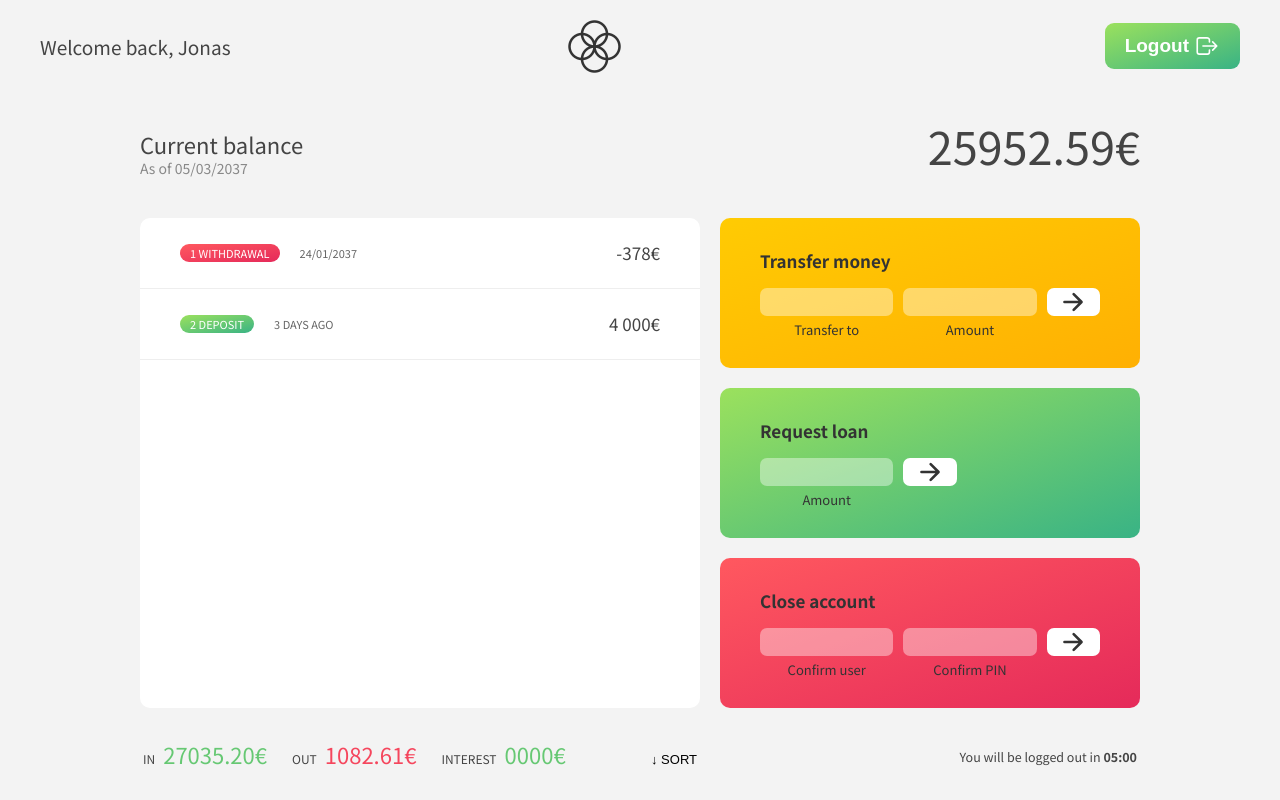
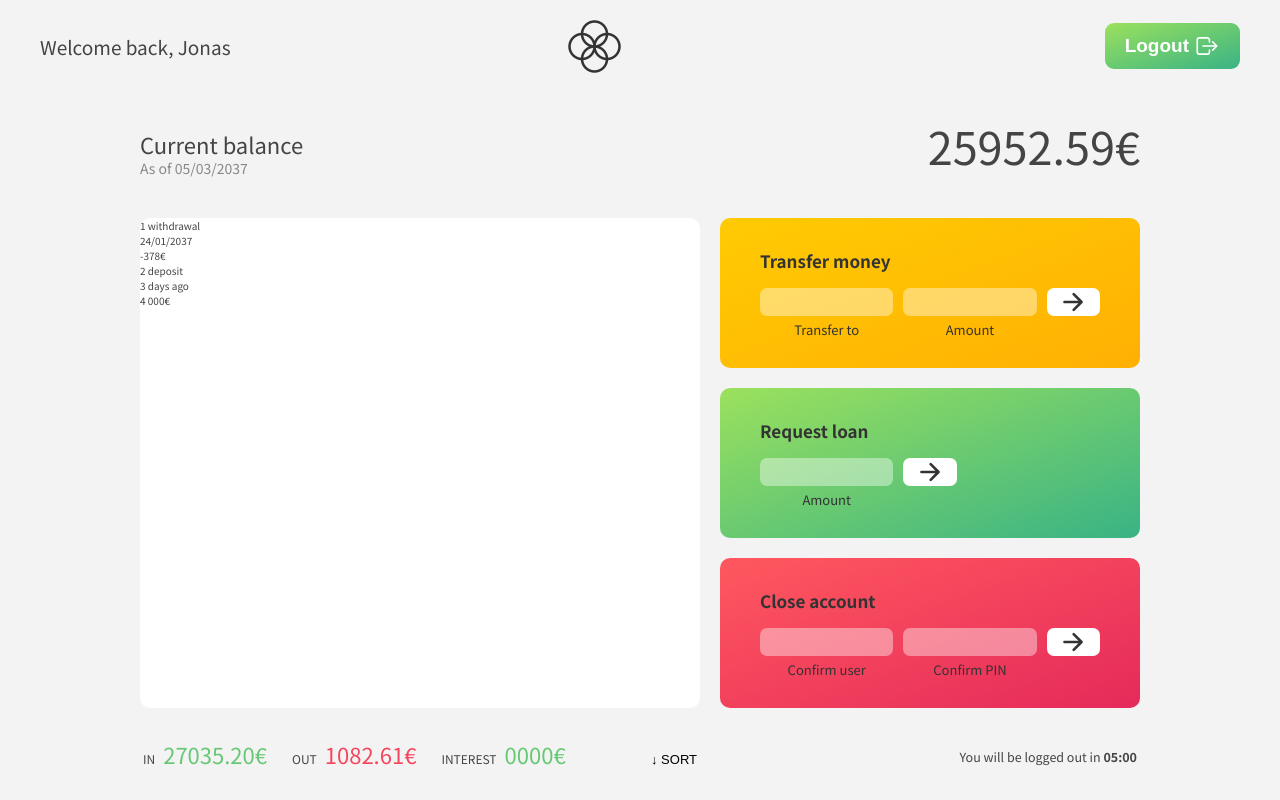
Before and after one commit to devBayo/Bankist-react-, a React (Create React App) app: page / in a window 1280 px wide. Built offline with nearby package versions, Linux system fonts and the light colour scheme.

Commit message:
modified styles

```diff
--- a/src/components/Main/Movements/Movements.module.css
+++ b/src/components/Main/Movements/Movements.module.css
@@ -4,40 +4,3 @@
   border-radius: 1rem;
   overflow: scroll;
 }
-
-.movements__row {
-  padding: 2.25rem 4rem;
-  display: flex;
-  align-items: center;
-  border-bottom: 1px solid #eee;
-}
-
-.movements__type {
-  font-size: 1.1rem;
-  text-transform: uppercase;
-  font-weight: 500;
-  color: #fff;
-  padding: 0.1rem 1rem;
-  border-radius: 10rem;
-  margin-right: 2rem;
-}
-
-.movements__date {
-  font-size: 1.1rem;
-  text-transform: uppercase;
-  font-weight: 500;
-  color: #666;
-}
-
-.movements__type--deposit {
-  background-image: linear-gradient(to top left, #39b385, #9be15d);
-}
-
-.movements__type--withdrawal {
-  background-image: linear-gradient(to top left, #e52a5a, #ff585f);
-}
-
-.movements__value {
-  font-size: 1.7rem;
-  margin-left: auto;
-}
```
